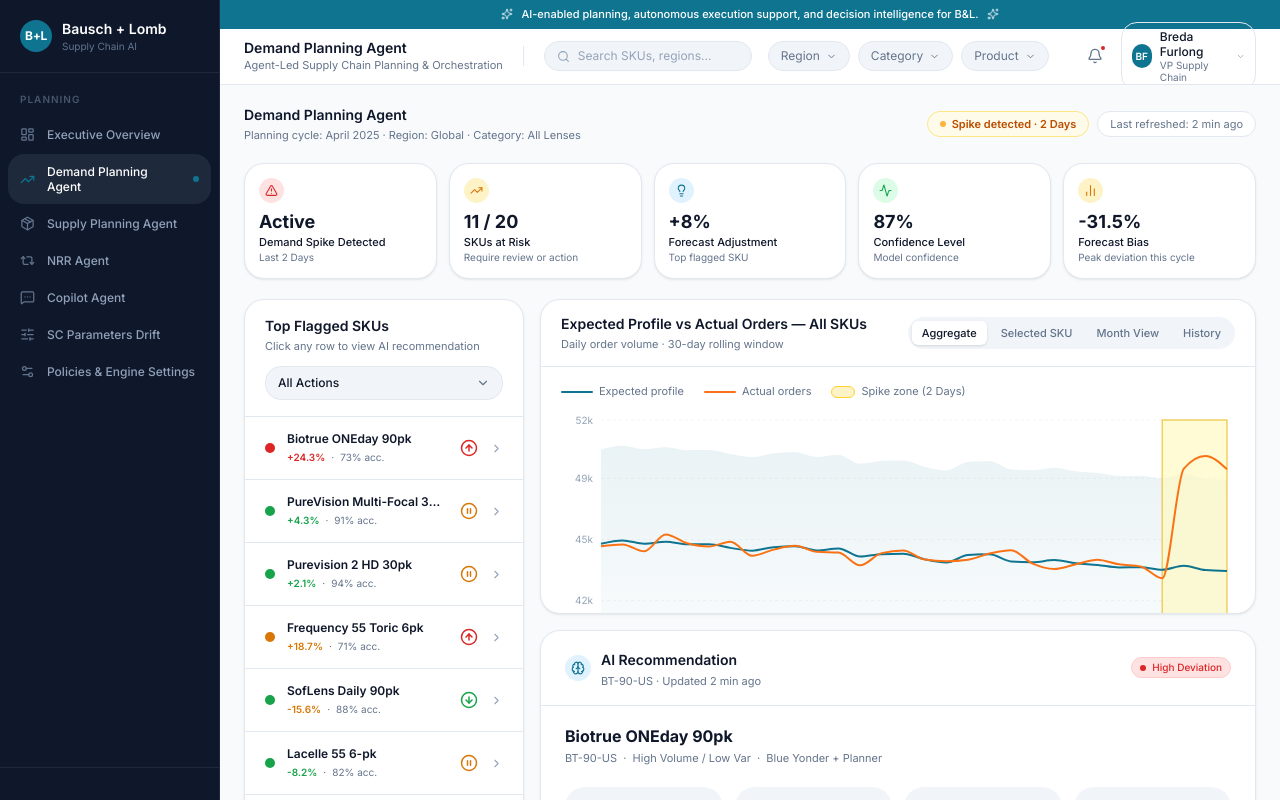
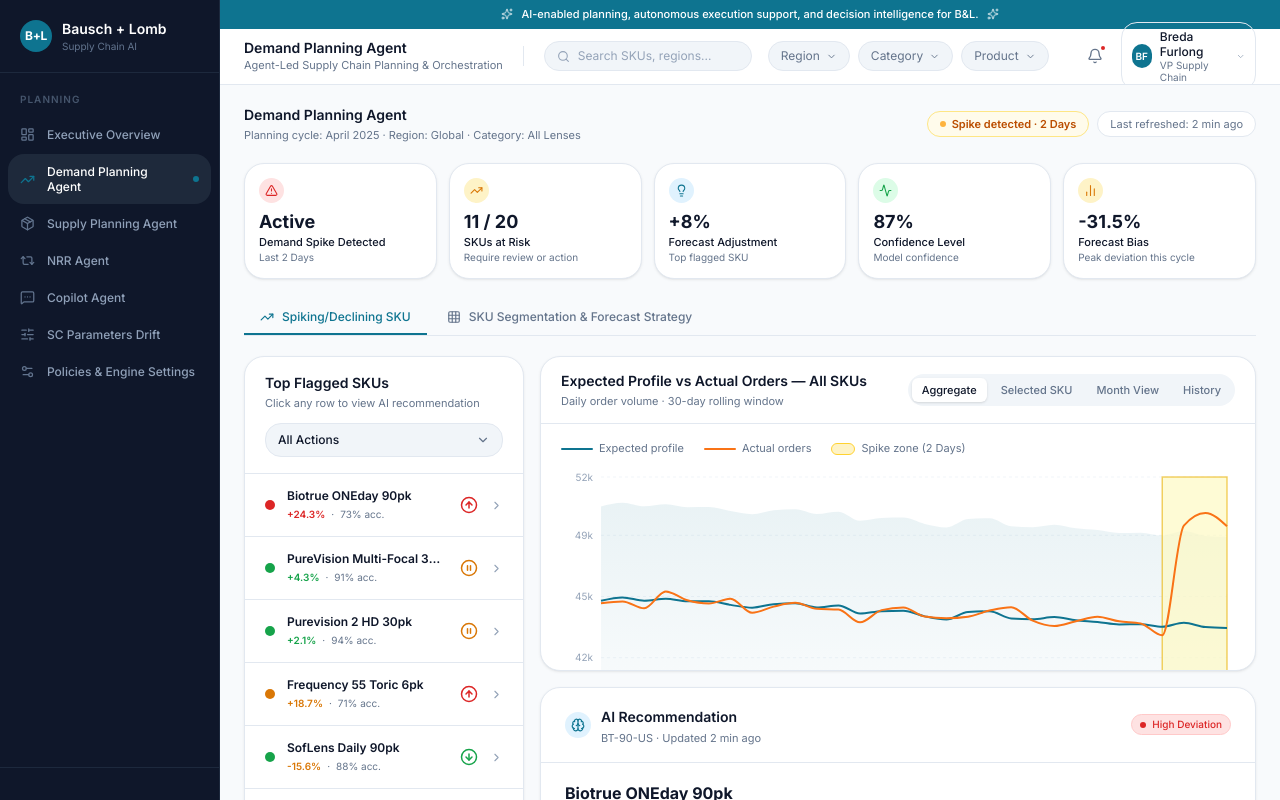
Before and after one commit to Nishu2202/B-L-SC-12WK-SC-MVP-Mokcup, a Next.js app: page / in a window 1280 px wide. Built offline with nearby package versions, Linux system fonts and the light colour scheme.

Commit message:
feat: add tabbed sheet system to DemandPlanningPage
Introduce two-sheet tabbed interface with animated indicators and KPI cards.

```diff
--- a/components/DemandPlanningPage.tsx
+++ b/components/DemandPlanningPage.tsx
@@ -2,6 +2,8 @@
 
 import { useState } from "react";
 import { motion, AnimatePresence } from "framer-motion";
+import { TrendingUp, Grid3X3 } from "lucide-react";
+import { cn } from "@/lib/utils";
 import KpiCards from "./KpiCards";
 import DemandChart from "./DemandChart";
 import RecommendationPanel from "./RecommendationPanel";
@@ -11,9 +13,17 @@ import type { SkuData } from "@/lib/mock-data";
 
 const aggregateData = getAggregateHistory();
 
+type SheetTab = "spiking-declining" | "segmentation";
+
+const sheetTabs: { id: SheetTab; label: string; icon: React.ElementType }[] = [
+  { id: "spiking-declining", label: "Spiking/Declining SKU", icon: TrendingUp },
+  { id: "segmentation", label: "SKU Segmentation & Forecast Strategy", icon: Grid3X3 },
+];
+
 export default function DemandPlanningPage() {
   const [selectedSku, setSelectedSku] = useState<SkuData | null>(null);
   const [toast, setToast] = useState<string | null>(null);
+  const [activeSheet, setActiveSheet] = useState<SheetTab>("spiking-declining");
 
   const handleSelectSku = (sku: SkuData) => {
     setSelectedSku((prev) => (prev?.id === sku.id ? null : sku));
@@ -62,6 +72,44 @@ export default function DemandPlanningPage() {
         {/* KPI cards */}
         <KpiCards selectedSku={selectedSku} allSkus={skus} />
 
+        {/* Sheet tabs */}
+        <div className="flex items-center gap-1 border-b border-[var(--color-border)]">
+          {sheetTabs.map((tab) => {
+            const Icon = tab.icon;
+            const isActive = activeSheet === tab.id;
+            return (
+              <button
+                key={tab.id}
+                onClick={() => setActiveSheet(tab.id)}
+                className={cn(
+                  "flex items-center gap-2 px-4 py-2.5 text-xs font-medium transition-colors relative",
+                  isActive
+                    ? "text-[var(--color-primary)]"
+                    : "text-[var(--color-foreground-muted)] hover:text-[var(--color-foreground)]"
+                )}
+              >
+                <Icon size={14} />
+                <span>{tab.label}</span>
+                {isActive && (
+                  <motion.div
+                    layoutId="activeSheetTab"
+                    className="absolute bottom-0 left-0 right-0 h-0.5 bg-[var(--color-primary)]"
+                    transition={{ type: "spring", stiffness: 500, damping: 30 }}
+                  />
+                )}
+              </button>
+            );
+          })}
+        </div>
+
+        {/* Sheet 1: Spiking/Declining SKU */}
+        {activeSheet === "spiking-declining" && (
+          <motion.div
+            initial={{ opacity: 0, y: 10 }}
+            animate={{ opacity: 1, y: 0 }}
+            transition={{ duration: 0.2 }}
+            className="space-y-4"
+          >
             {/* Main layout: SKU list (left) + Graph & AI recommendation (right) */}
             <div className="grid grid-cols-[280px_1fr] gap-4">
               {/* Left: SKU list */}
@@ -83,13 +131,23 @@ export default function DemandPlanningPage() {
                 />
               </div>
             </div>
+          </motion.div>
+        )}
 
-        {/* Segmentation matrix */}
+        {/* Sheet 2: SKU Segmentation & Forecast Strategy */}
+        {activeSheet === "segmentation" && (
+          <motion.div
+            initial={{ opacity: 0, y: 10 }}
+            animate={{ opacity: 1, y: 0 }}
+            transition={{ duration: 0.2 }}
+          >
             <SegmentationMatrix
               skus={skus}
               selectedSku={selectedSku}
               onSelectSku={handleSelectSku}
             />
+          </motion.div>
+        )}
       </div>
     </div>
   );
```
Lines whose indentation alone changed are shown as unchanged.
